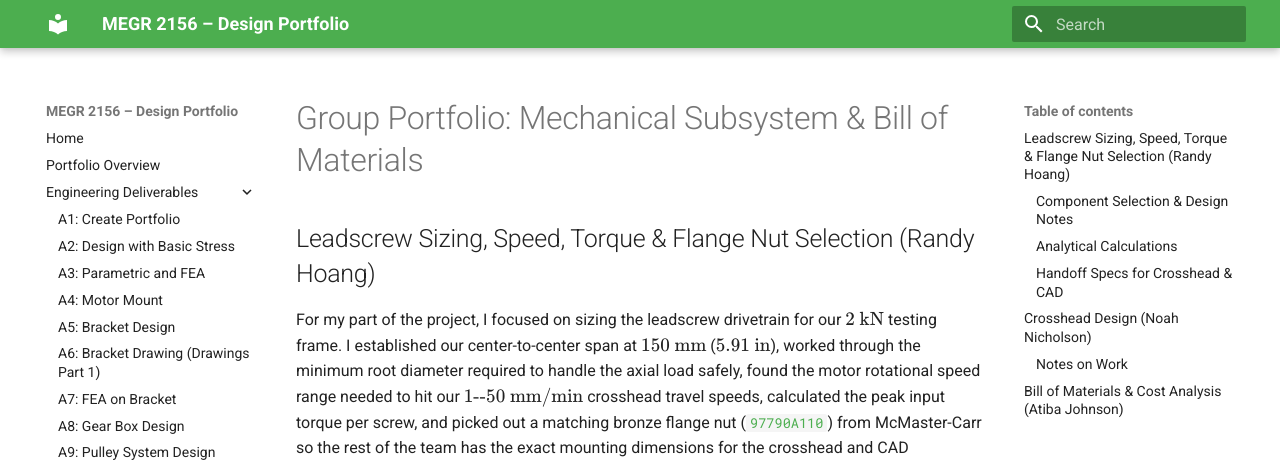
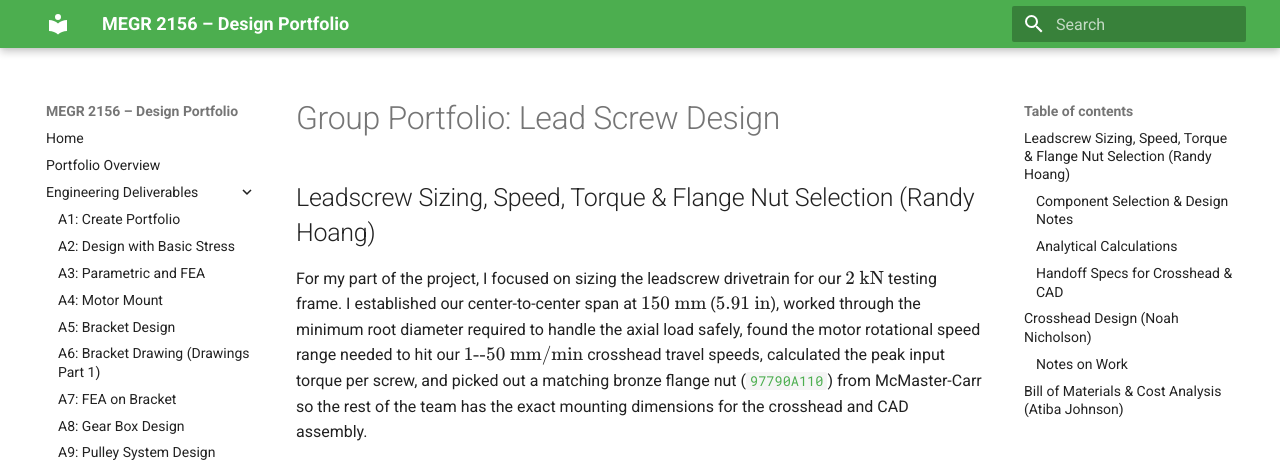
Before and after one commit to rhoang628/megr2156-portfolio, an MkDocs documentation site: the page built from docs/assignments/A10/index.md, in a window 1280 px wide and 900 px high, cut to the strip 0-461 px from the top of the window. Built offline with MkDocs 1.6.1 and Material for MkDocs 9.7.7, drawn with Linux system fonts in a browser that asks for light colours.

Commit message:
Update project title and section details

```diff
--- a/docs/assignments/A10/index.md
+++ b/docs/assignments/A10/index.md
@@ -1,4 +1,4 @@
-# Group Portfolio: Mechanical Subsystem & Bill of Materials
+# Group Portfolio: Lead Screw Design
 
 ## Leadscrew Sizing, Speed, Torque & Flange Nut Selection (Randy Hoang)
 
```
